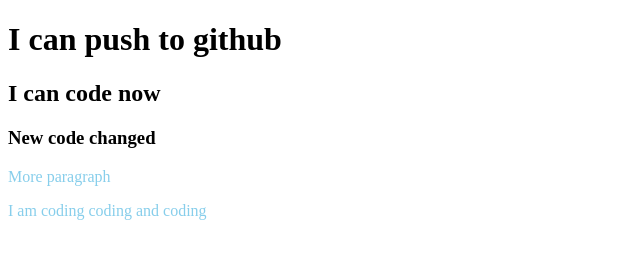
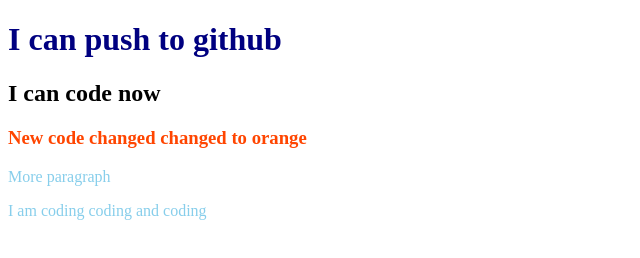
Before and after one commit to Shuvo-Jyoti-Sarkar/my-second-repo, a plain HTML site: page index.html in a window 1280 px wide. Shown: the whole page, without its empty margins (0-640 px from the left). Drawn offline with Linux system fonts and the light colour scheme.

Commit message:
make orange

```diff
--- a/index.html
+++ b/index.html
@@ -10,7 +10,7 @@
 <body>
     <h1>I can push to github</h1>
     <h2>I can code now</h2>
-    <h3>New code changed</h3>
+    <h3>New code changed changed to orange</h3>
     <p>More paragraph</p>
     <p>I am coding coding and coding</p>
 </body>
--- a/style.css
+++ b/style.css
@@ -1,3 +1,9 @@
 p{
     color: skyblue;
 }
+h1{
+    color: navy;
+}
+h3{
+    color: orangered;
+}
```
